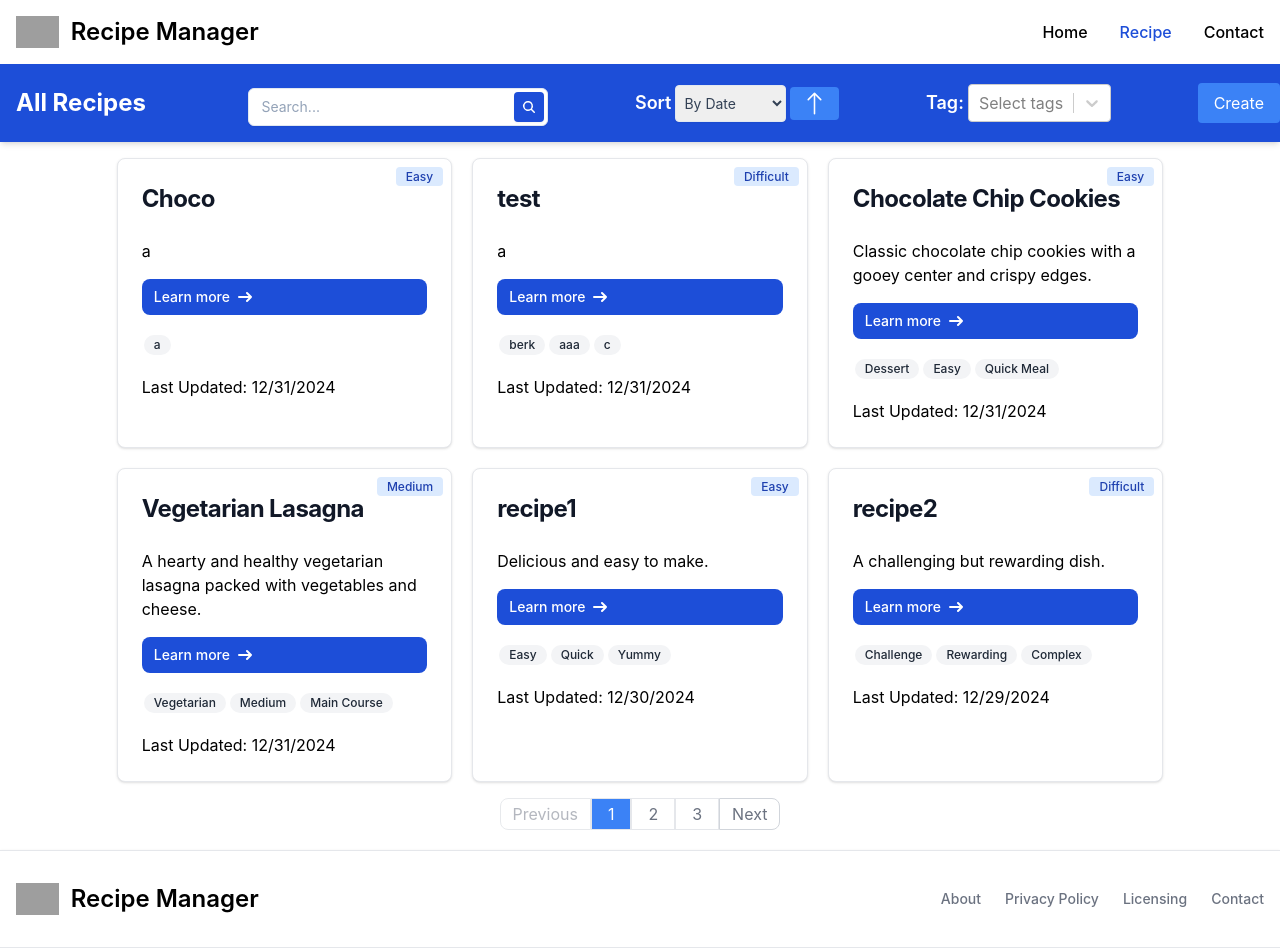
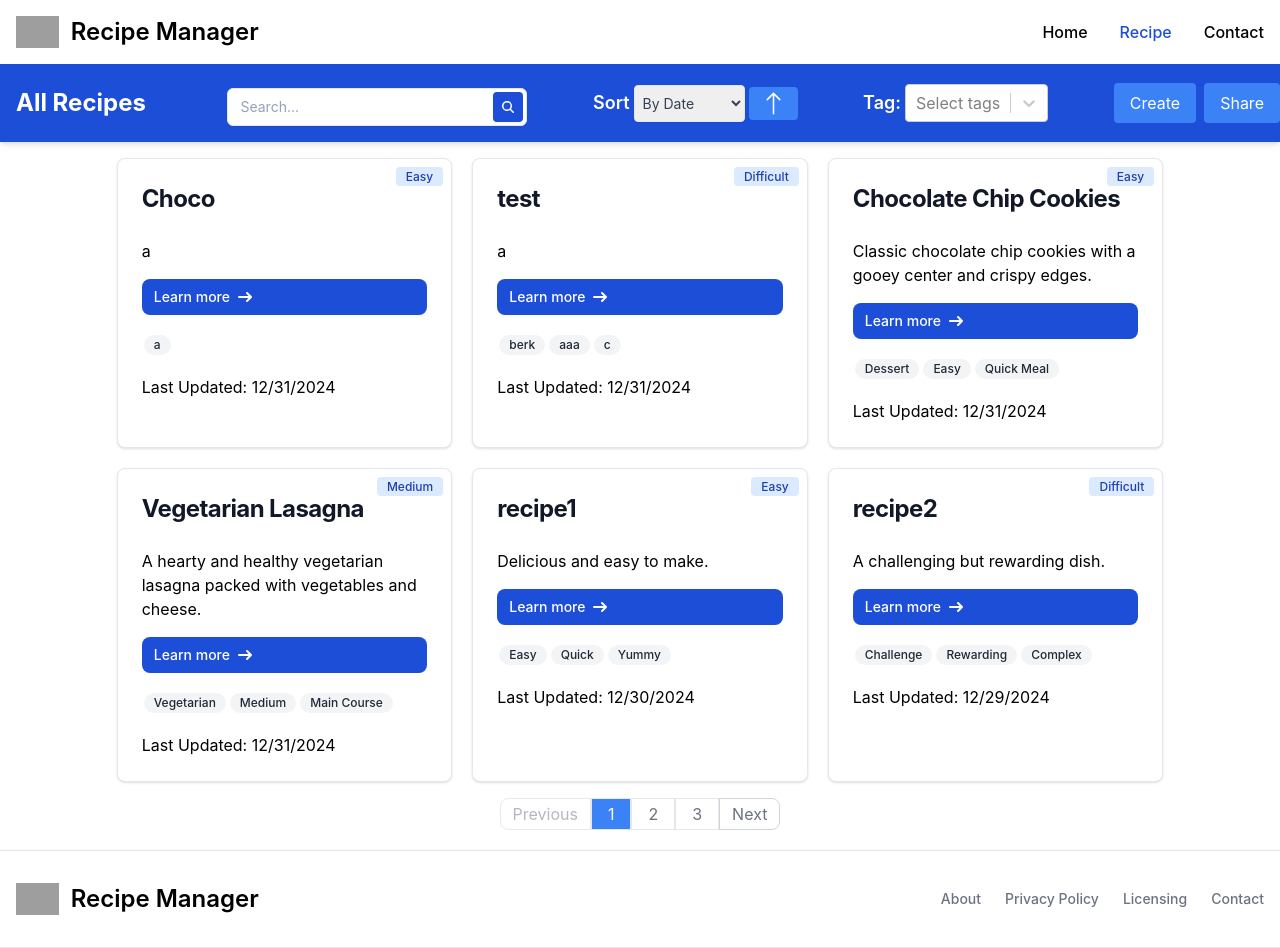
Before and after one commit to HuseynJafarli/Recipe-Manager-App-React, a React (Create React App) app: page /recipe in a window 1280 px wide. Built offline with nearby package versions, Linux system fonts and the light colour scheme; data requests are answered from the project's data file; grey boxes are pictures that could not be loaded.

Commit message:
Multiple Select and Share functionality done

```diff
--- a/src/components/Recipe/Recipe.jsx
+++ b/src/components/Recipe/Recipe.jsx
@@ -18,13 +18,55 @@ function Recipe() {
   const [sortKey, setSortKey] = React.useState('date');
   const [ordering, setOrdering] = React.useState('asc');
   const [currentPage, setCurrentPage] = React.useState(1);
-  const [itemsPerPage, ] = React.useState(6);
+  const [itemsPerPage,] = React.useState(6);
   const [allTags, setAllTags] = React.useState({});
   const [selectedTags, setSelectedTags] = React.useState([]);
   const [isFiltered, setIsFiltered] = React.useState(false);
   const [filteredData, setFilteredData] = React.useState([]);
   const { valueToRefresh } = useContext(AppContext);
   const [totalPages, setTotalPages] = React.useState(0);
+  const [selectedRecipes, setSelectedRecipes] = React.useState([]);
+
+  const toggleRecipeSelection = (recipe) => {
+    setSelectedRecipes((prev) =>
+      prev.some((r) => r.id === recipe.id)
+        ? prev.filter((r) => r.id !== recipe.id)
+        : [...prev, recipe]
+    );
+  };
+
+
+  React.useEffect(() => {
+    console.log(selectedRecipes);
+  }, [selectedRecipes]);
+
+  const handleShare = () => {
+    if (selectedRecipes.length === 0) {
+      alert("Please select at least one recipe to share.");
+      return;
+    }
+
+    const jsonData = JSON.stringify(selectedRecipes, null, 2);
+
+    // Version 1
+    // const mailtoLink = `mailto:?subject=Selected Recipes&body=${encodeURIComponent(
+    //   `Here are the selected recipes in JSON format:\n\n${jsonData}`
+    // )}`;
+
+    // if (mailtoLink.length > 20000) {
+      // If too large, fallback to download
+      const blob = new Blob([jsonData], { type: "application/json" });
+      const url = URL.createObjectURL(blob);
+      const link = document.createElement("a");
+      link.href = url;
+      link.download = "recipes.json";
+      document.body.appendChild(link);
+      link.click();
+      document.body.removeChild(link);
+
+      alert("Data too large for email. JSON file downloaded instead.");
+    // }
+  };
 
 
   const getPaginatedData = () => {
@@ -230,9 +272,9 @@ function Recipe() {
             <Select isMulti options={allTags} value={selectedTags} onChange={handleFilterChange} placeholder="Select tags" classNamePrefix="my-multi-select" className='text-black max-w-[400px]' />
           </div>
 
-          <div>
+          <div className='flex gap-2'>
             <button onClick={() => setIsOpen(true)} className='bg-blue-500 hover:bg-blue-600 text-white px-4 py-2 rounded'>Create</button>
-
+            <button onClick={handleShare} className='bg-blue-500 hover:bg-blue-600 text-white px-4 py-2 rounded'>Share</button>
           </div>
         </div>
       </header>
@@ -242,7 +284,7 @@ function Recipe() {
         {allData?.length === 0 && <p className='text-center text-2xl font-semibold'>No Data Found</p>}
         <div className='flex flex-wrap justify-center gap-5 m-auto w-5/6 '>
           {getPaginatedData()?.map((recipe) => (
-            <RecipeCard key={recipe.id} data={recipe} />
+            <RecipeCard key={recipe.id} data={recipe} isSelected={selectedRecipes.includes(recipe)} onSelect={toggleRecipeSelection} />
           ))}
 
         </div>
--- a/src/components/Recipe/RecipeCard.jsx
+++ b/src/components/Recipe/RecipeCard.jsx
@@ -11,9 +11,9 @@ import CreateRecipe from '../PopupPage/CreateRecipe'
 
 
 
-function RecipeCard({data}) {
+function RecipeCard({ data, isSelected, onSelect  }) {
 
-    const {valueToRefresh, setValueToRefresh} = useContext(AppContext);
+    const { valueToRefresh, setValueToRefresh } = useContext(AppContext);
     const [openPopup, setOpenPopup] = React.useState(false);
     const [isOpen, setIsOpen] = React.useState(false);
 
@@ -35,7 +35,7 @@ function RecipeCard({data}) {
             if (result.isConfirmed) {
                 axios
                     .delete(`http://localhost:3001/recipes/${data.id}`)
-                .then((response) => {setValueToRefresh(valueToRefresh + 1)})
+                    .then((response) => { setValueToRefresh(valueToRefresh + 1) })
                     .catch((error) => console.log(error));
             }
         });
@@ -44,8 +44,8 @@ function RecipeCard({data}) {
 
     return (
         <>
-    {isOpen &&  <CreateRecipe  setIsOpen={setIsOpen} data={data} />}
-    {openPopup &&  <InfoPopup data={data} setOpenPopup={setOpenPopup} />}
+            {isOpen && <CreateRecipe setIsOpen={setIsOpen} data={data} />}
+            {openPopup && <InfoPopup data={data} setOpenPopup={setOpenPopup} />}
             <div className="card-div w-full md:w-[calc(50%-20px)] lg:w-[calc(33.33%-20px)] relative min-h-[200px] p-6 bg-white border border-gray-200 rounded-lg shadow flex flex-col gap-4">
                 <div className='absolute top-1 right-0'>
                     <span className='bg-blue-100 text-blue-800 text-xs font-medium mr-2 px-2.5 py-0.5 rounded'>{data.difficulty}</span>
@@ -57,7 +57,7 @@ function RecipeCard({data}) {
                 <button onClick={() => setOpenPopup(true)} className="inline-flex items-center px-3 py-2 text-sm font-medium text-center text-white bg-blue-700 rounded-lg hover:bg-blue-800 focus:ring-4 focus:outline-none focus:ring-blue-300">
                     Learn more
                     <svg className="rtl:rotate-180 w-3.5 h-3.5 ms-2" aria-hidden="true" xmlns="http://www.w3.org/2000/svg" fill="none" viewBox="0 0 14 10">
-                <path stroke="currentColor" strokeLinecap="round" strokeLinejoin="round" strokeWidth="2" d="M1 5h12m0 0L9 1m4 4L9 9"/>
+                        <path stroke="currentColor" strokeLinecap="round" strokeLinejoin="round" strokeWidth="2" d="M1 5h12m0 0L9 1m4 4L9 9" />
                     </svg>
                 </button>
 
@@ -71,14 +71,19 @@ function RecipeCard({data}) {
                 <div className='btn-group absolute bottom-[-10px] right-0 pb-2 pr-2 flex justify-end items-center gap-1'>
                     <button onClick={deleteHandler} className='bg-red-500 text-white rounded-xl p-2'>
                         <svg xmlns="http://www.w3.org/2000/svg" width="16" height="16" fill="currentColor" className="bi bi-trash3" viewBox="0 0 16 16">
-                    <path d="M6.5 1h3a.5.5 0 0 1 .5.5v1H6v-1a.5.5 0 0 1 .5-.5M11 2.5v-1A1.5 1.5 0 0 0 9.5 0h-3A1.5 1.5 0 0 0 5 1.5v1H1.5a.5.5 0 0 0 0 1h.538l.853 10.66A2 2 0 0 0 4.885 16h6.23a2 2 0 0 0 1.994-1.84l.853-10.66h.538a.5.5 0 0 0 0-1zm1.958 1-.846 10.58a1 1 0 0 1-.997.92h-6.23a1 1 0 0 1-.997-.92L3.042 3.5zm-7.487 1a.5.5 0 0 1 .528.47l.5 8.5a.5.5 0 0 1-.998.06L5 5.03a.5.5 0 0 1 .47-.53Zm5.058 0a.5.5 0 0 1 .47.53l-.5 8.5a.5.5 0 1 1-.998-.06l.5-8.5a.5.5 0 0 1 .528-.47M8 4.5a.5.5 0 0 1 .5.5v8.5a.5.5 0 0 1-1 0V5a.5.5 0 0 1 .5-.5"/>
+                            <path d="M6.5 1h3a.5.5 0 0 1 .5.5v1H6v-1a.5.5 0 0 1 .5-.5M11 2.5v-1A1.5 1.5 0 0 0 9.5 0h-3A1.5 1.5 0 0 0 5 1.5v1H1.5a.5.5 0 0 0 0 1h.538l.853 10.66A2 2 0 0 0 4.885 16h6.23a2 2 0 0 0 1.994-1.84l.853-10.66h.538a.5.5 0 0 0 0-1zm1.958 1-.846 10.58a1 1 0 0 1-.997.92h-6.23a1 1 0 0 1-.997-.92L3.042 3.5zm-7.487 1a.5.5 0 0 1 .528.47l.5 8.5a.5.5 0 0 1-.998.06L5 5.03a.5.5 0 0 1 .47-.53Zm5.058 0a.5.5 0 0 1 .47.53l-.5 8.5a.5.5 0 1 1-.998-.06l.5-8.5a.5.5 0 0 1 .528-.47M8 4.5a.5.5 0 0 1 .5.5v8.5a.5.5 0 0 1-1 0V5a.5.5 0 0 1 .5-.5" />
                         </svg>
                     </button>
                     <button onClick={() => setIsOpen(true)} className='bg-green-600 text-white rounded-xl p-2'>
                         <svg xmlns="http://www.w3.org/2000/svg" width="16" height="16" fill="currentColor" className="bi bi-pencil" viewBox="0 0 16 16">
-                    <path d="M12.146.146a.5.5 0 0 1 .708 0l3 3a.5.5 0 0 1 0 .708l-10 10a.5.5 0 0 1-.168.11l-5 2a.5.5 0 0 1-.65-.65l2-5a.5.5 0 0 1 .11-.168zM11.207 2.5 13.5 4.793 14.793 3.5 12.5 1.207zm1.586 3L10.5 3.207 4 9.707V10h.5a.5.5 0 0 1 .5.5v.5h.5a.5.5 0 0 1 .5.5v.5h.293zm-9.761 5.175-.106.106-1.528 3.821 3.821-1.528.106-.106A.5.5 0 0 1 5 12.5V12h-.5a.5.5 0 0 1-.5-.5V11h-.5a.5.5 0 0 1-.468-.325"/>
+                            <path d="M12.146.146a.5.5 0 0 1 .708 0l3 3a.5.5 0 0 1 0 .708l-10 10a.5.5 0 0 1-.168.11l-5 2a.5.5 0 0 1-.65-.65l2-5a.5.5 0 0 1 .11-.168zM11.207 2.5 13.5 4.793 14.793 3.5 12.5 1.207zm1.586 3L10.5 3.207 4 9.707V10h.5a.5.5 0 0 1 .5.5v.5h.5a.5.5 0 0 1 .5.5v.5h.293zm-9.761 5.175-.106.106-1.528 3.821 3.821-1.528.106-.106A.5.5 0 0 1 5 12.5V12h-.5a.5.5 0 0 1-.5-.5V11h-.5a.5.5 0 0 1-.468-.325" />
                         </svg>
                     </button>
+                    <button>
+                        <input onChange={() => onSelect(data)}
+                            id="select-recipe" type="checkbox" checked={isSelected} value="" className="w-6 h-9 text-blue-600 bg-gray-100 border-gray-300 focus:ring-blue-500 rounded-xl p-2" />
+                    </button>
+
                 </div>
             </div>
 
```
Lines whose indentation alone changed are shown as unchanged.
